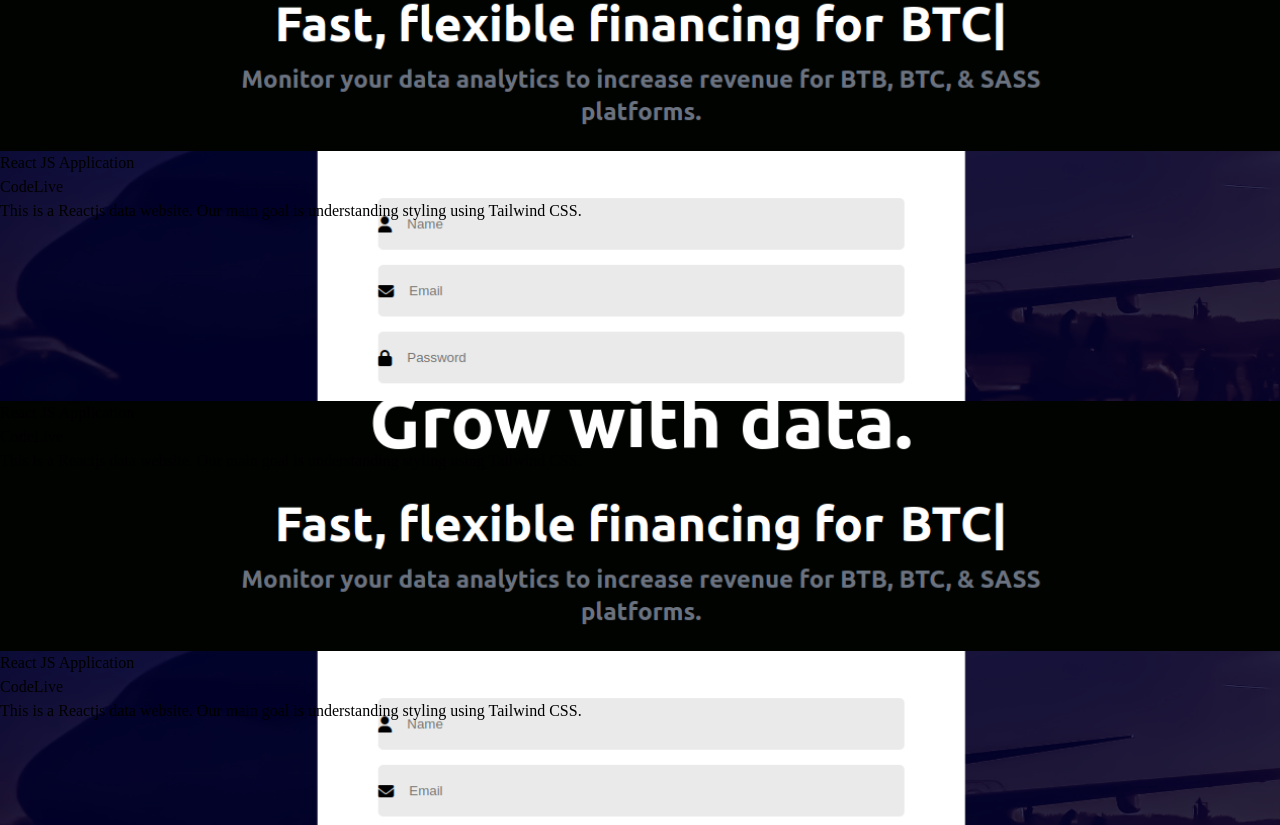
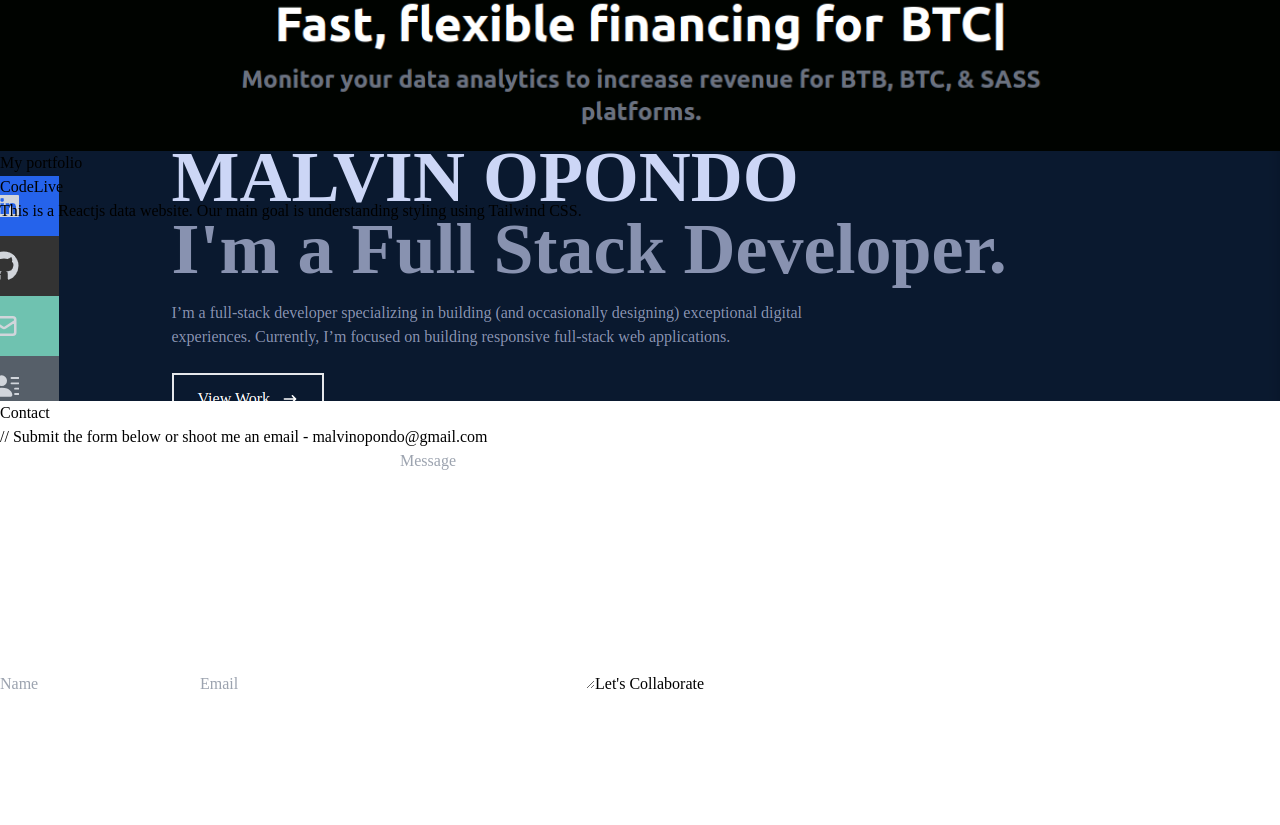
Before and after one commit to Malvino-creator/my-portfolio, a React (Vite) app: page / in a window 1280 px wide. Shown: the part 4015-4840 px from the top of the page. After the commit the page ends 4711 px from the top, so only its background shows below. Built offline with nearby package versions, Linux system fonts and the light colour scheme.

Commit message:
feat(Assets): Add the live links of the projects

```diff
--- a/src/data/data.js
+++ b/src/data/data.js
@@ -1,5 +1,6 @@
 import workImage from "../assets/workImage.jpg"
 import realestate from '../assets/realestate.jpg'
+import portfolio from '../assets/portfolio.png'
 
 export const data=[
     {
@@ -25,25 +26,25 @@ export const data=[
     },
     {
         id:4,
-        name:"React JS Application",
-        image:realestate,
-        github:"",
+        name:"My portfolio",
+        image:portfolio,
+        github:"https://my-portfolio-malvins-projects.vercel.app/",
         live:"",
     },
-    {
-        id:5,
-        name:"React JS Application",
-        image:workImage,
-        github:"",
-        live:"",
-    },
-    {
-        id:6,
-        name:"React JS Application",
-        image:realestate,
-        github:"",
-        live:"",
-    },
+    // {
+    //     id:5,
+    //     name:"React JS Application",
+    //     image:workImage,
+    //     github:"",
+    //     live:"",
+    // },
+    // {
+    //     id:6,
+    //     name:"React JS Application",
+    //     image:realestate,
+    //     github:"",
+    //     live:"",
+    // },
 
 
 ]
```
Also changed, not shown: src/assets/portfolio.png (added).
